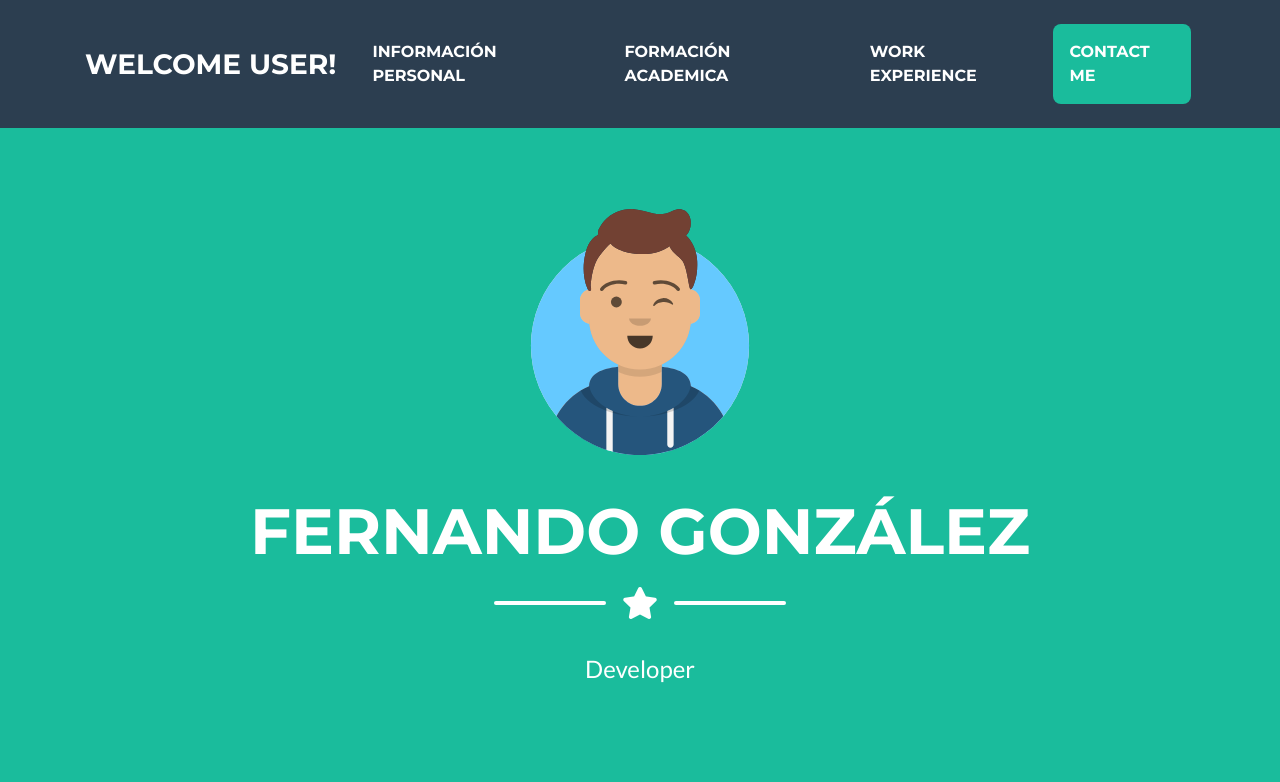
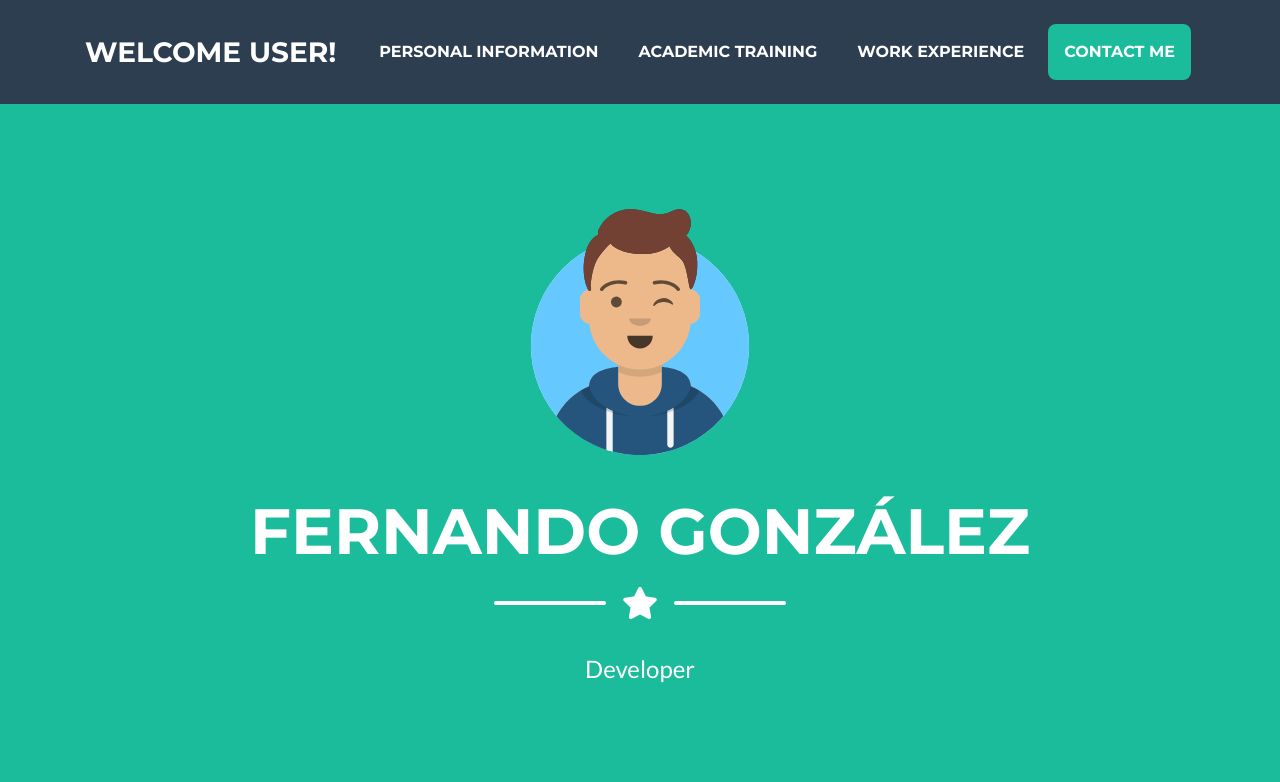
Before and after one commit to Fernando0107/Flask_CV, a Flask app: page / in a window 1280 px wide. Shown: the top 782 px of the page. Run offline with Flask 2, Linux system fonts and the light colour scheme; parts of the project's set-up code (start-up, migrations or seed data) failed here and were passed over; some libraries are stand-ins or nearby versions.

Commit message:
Update index.html

```diff
--- a/templates/index.html
+++ b/templates/index.html
@@ -38,10 +38,10 @@
       <div class="collapse navbar-collapse" id="navbarResponsive">
         <ul class="navbar-nav ml-auto">
           <li class="nav-item mx-0 mx-lg-1">
-            <a class="nav-link py-3 px-0 px-lg-3 rounded js-scroll-trigger" href="#about">Información personal</a>
+            <a class="nav-link py-3 px-0 px-lg-3 rounded js-scroll-trigger" href="#about">Personal Information</a>
           </li>
           <li class="nav-item mx-0 mx-lg-1">
-            <a class="nav-link py-3 px-0 px-lg-3 rounded js-scroll-trigger" href="#academic">Formación academica</a>
+            <a class="nav-link py-3 px-0 px-lg-3 rounded js-scroll-trigger" href="#academic">Academic Training</a>
           </li>
           <li class="nav-item mx-0 mx-lg-1">
             <a class="nav-link py-3 px-0 px-lg-3 rounded js-scroll-trigger" href="#Work">Work Experience</a>
```
